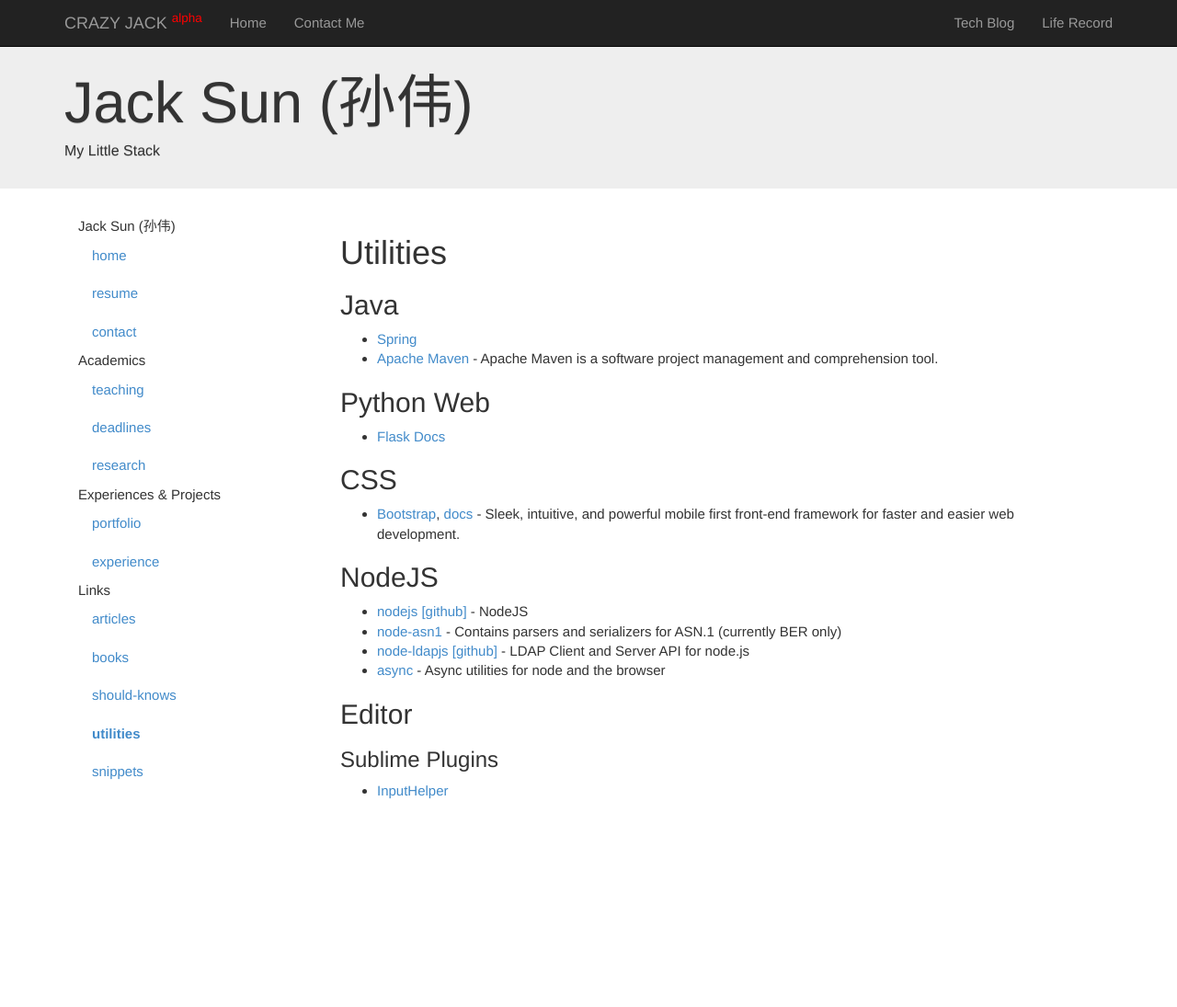
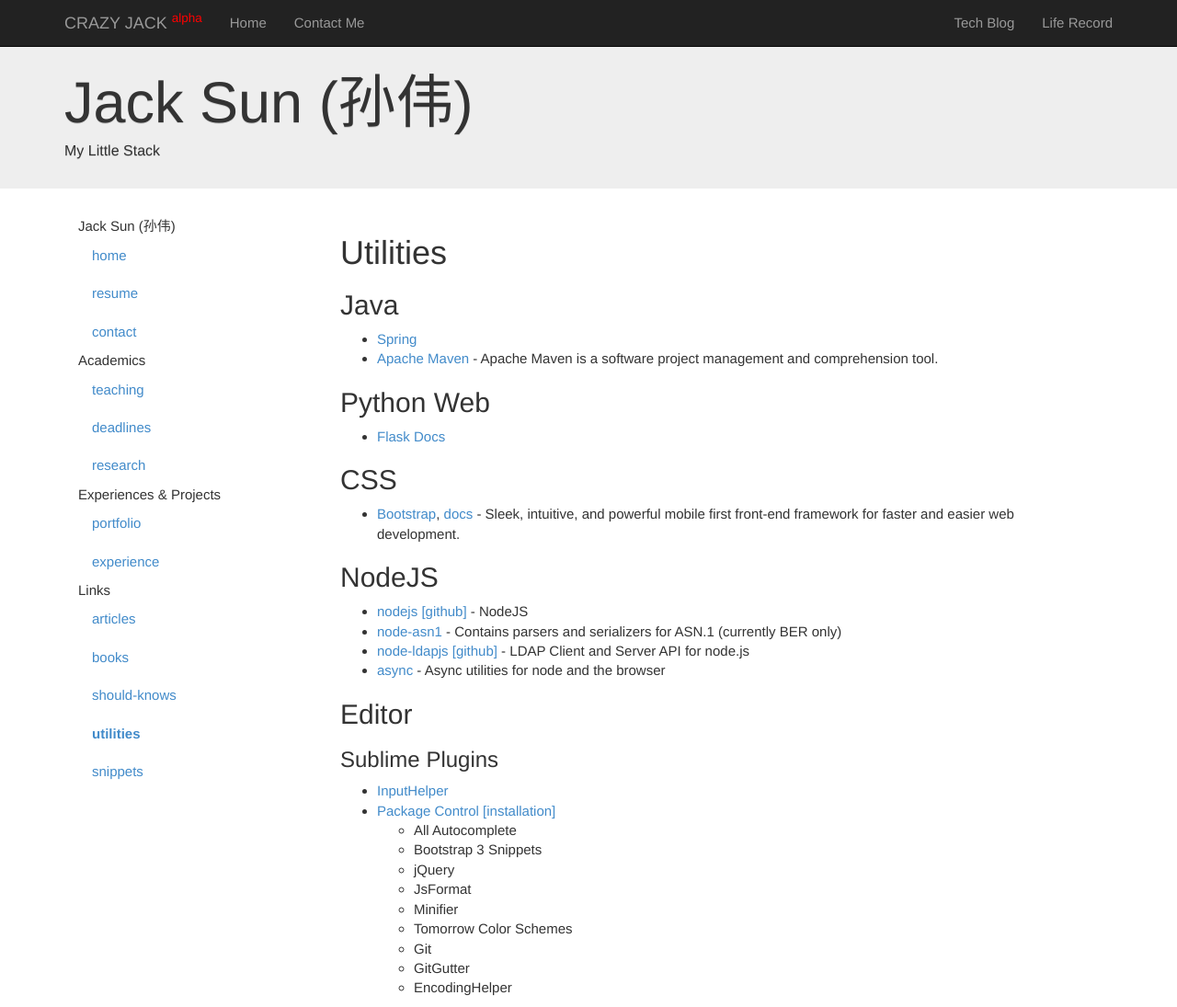
Before and after one commit to LearnGroup/jack-wei-sun-homepage, a Jekyll site: the page built from utilities.md, in a window 1280 px wide and 1095 px high. Shown: the whole window at 92% size. Built offline with Jekyll 4.4.1, drawn with Linux system fonts in a browser that asks for light colours; Markdown is read by kramdown in place of the engine named in the settings.

Commit message:
add utilities

```diff
--- a/utilities.md
+++ b/utilities.md
@@ -29,3 +29,13 @@ Utilities
 
 ### Sublime Plugins ###
 * [InputHelper](https://github.com/xgenvn/InputHelper)
+* [Package Control](sublime.wbond.net)  [[installation]](https://sublime.wbond.net/installation)
+    * All Autocomplete
+    * Bootstrap 3 Snippets
+    * jQuery
+    * JsFormat
+    * Minifier
+    * Tomorrow Color Schemes
+    * Git
+    * GitGutter
+    * EncodingHelper
```
